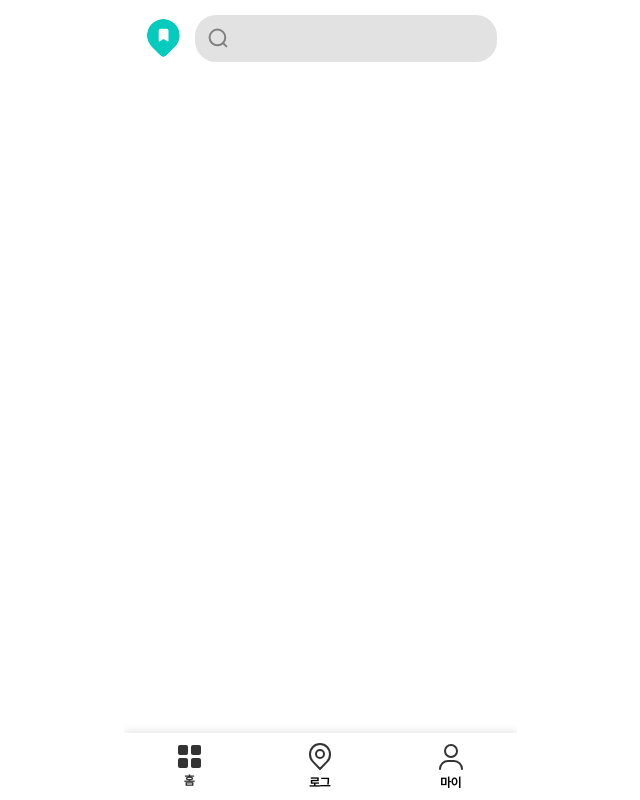
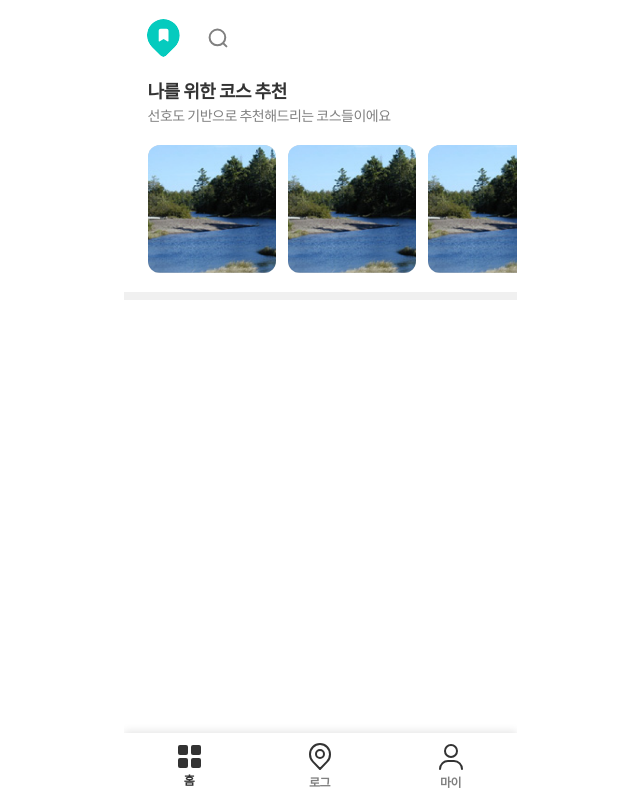
Before and after one commit to Foot-Log/footlog-client, a Next.js app in the folder footlog/: page /home in a window 1280 px wide. Shown: the whole page, without its empty margins (320-960 px from the left). Built offline with nearby package versions, Linux system fonts and the light colour scheme.

Commit message:
design: 공통 컴포넌트 RecommendContainer

```diff
--- a/footlog/src/app/globals.css
+++ b/footlog/src/app/globals.css
@@ -65,7 +65,7 @@ button {
 
 /* 로그인 서비스 설명 폰트 */
 .fonts-loginSubtitle {
-  color: gray8;
+  color: #333333;
 
   text-align: center;
   font-family: 'Noto Sans KR';
@@ -78,7 +78,7 @@ button {
 
 /* 로그인 버튼 폰트 */
 .fonts-loginBtn {
-  color: gray8;
+  color: #333333;
 
   text-align: center;
   font-family: 'Noto Sans KR';
@@ -90,7 +90,7 @@ button {
 }
 
 .fonts-onboardingNumber {
-  color: gray8;
+  color: #333333;
 
   font-family: 'Noto Sans KR';
   font-size: 60px;
@@ -101,7 +101,7 @@ button {
 }
 
 .fonts-onboardingQuestion {
-  color: gray8;
+  color: #333333;
 
   font-family: 'Noto Sans KR';
   font-size: 24px;
@@ -112,6 +112,8 @@ button {
 }
 
 .fonts-onboardingKeyword {
+  color: #808080;
+
   text-align: center;
   font-family: 'Noto Sans KR';
   font-size: 16px;
@@ -135,7 +137,7 @@ button {
 
 /* 검색 placeholder 폰트 */
 .fonts-searchPlaceholder {
-  color: gray3;
+  color: #808080;
 
   font-family: 'Noto Sans KR';
   font-size: 14px;
@@ -147,7 +149,7 @@ button {
 
 /* 추천 제목 폰트 */
 .fonts-recommendTitle {
-  color: gray8;
+  color: #333333;
 
   font-family: 'Noto Sans KR';
   font-size: 18px;
@@ -159,7 +161,7 @@ button {
 
 /* 추천 부제 폰트 */
 .fonts-recommnedSubtitle {
-  color: gray3;
+  color: #808080;
 
   font-family: 'Noto Sans KR';
   font-size: 14px;
@@ -195,7 +197,7 @@ button {
 
 /* 지역별 코스 찾기에서 지역 이름 폰트 */
 .fonts-regionName {
-  color: gray8;
+  color: #333333;
 
   font-family: 'Noto Sans KR';
   font-size: 14px;
@@ -207,6 +209,8 @@ button {
 
 /* navBar */
 .fonts-navBar {
+  color: '#808080';
+
   font-family: 'Noto Sans KR';
   font-size: 12px;
   font-style: normal;
--- a/footlog/src/app/home/page.tsx
+++ b/footlog/src/app/home/page.tsx
@@ -1,11 +1,13 @@
 import NavBar from '@components/common/NavBar/NavBar';
 import HomeHeader from '@components/home/HomeHeader';
+import RecommendContainer from '@components/home/RecommendContainer';
 
 export default function page() {
   return (
     <main className="relative flex h-full w-full flex-col">
       <NavBar />
       <HomeHeader />
+      <RecommendContainer title="나를 위한 코스 추천" subtitle="선호도 기반으로 추천해드리는 코스들이에요" />
     </main>
   );
 }
--- a/footlog/src/components/common/NavBar/NavItem.tsx
+++ b/footlog/src/components/common/NavBar/NavItem.tsx
@@ -13,7 +13,7 @@ export default function NavItem(props: NavBarIconsDataTypes) {
   return (
     <Link href={path} className="flex cursor-pointer flex-col items-center gap-1">
       <IconComponent />
-      <span className="fonts-navBar flex" style={{ color: isActive ? '#333333' : 'gray3' }}>
+      <span className="fonts-navBar flex" style={{ color: isActive ? '#333333' : '#808080' }}>
         {name}
       </span>
     </Link>
--- a/footlog/src/components/common/SearchBar/SearchBar.tsx
+++ b/footlog/src/components/common/SearchBar/SearchBar.tsx
@@ -2,7 +2,7 @@ import { SearchIcon } from '@public/icon';
 
 export default function SearchBar() {
   return (
-    <section className="bg-gray2 rounded-searchBar flex h-[47px] w-[307px] items-center justify-items-center gap-[10.3px] pl-[11px] pr-[5px]">
+    <section className="bg-gray-3 rounded-searchBar flex h-[47px] w-[307px] items-center justify-items-center gap-[10.3px] pl-[11px] pr-[5px]">
       <SearchIcon />
       <input className="bg-transparent" />
     </section>
--- a/footlog/src/components/home/HomeHeader.tsx
+++ b/footlog/src/components/home/HomeHeader.tsx
@@ -3,7 +3,7 @@ import SearchBar from '@components/common/SearchBar/SearchBar';
 
 export default function HomeHeader() {
   return (
-    <section className="absolute top-0 flex h-[67px] w-full items-center justify-around gap-[12.47px] px-5 pt-[9px]">
+    <section className="absolute top-0 flex h-[67px] w-full items-center justify-around gap-[12.47px] bg-white px-5 pt-[9px]">
       <HomeLogoIcon />
       <SearchBar />
     </section>
--- a/footlog/src/components/home/RecommendContainer.tsx
+++ b/footlog/src/components/home/RecommendContainer.tsx
@@ -1,3 +1,8 @@
+import Link from 'next/link';
+import Image from 'next/image';
+import { recommendCoursesData } from '@core/recommendCoursesData';
+import { RecommendCoursesDataTypes } from 'types/CommonTypes';
+
 interface RecommendContainerProps {
   title: string;
   subtitle: string;
@@ -6,9 +11,28 @@ interface RecommendContainerProps {
 export default function RecommendContainer(props: RecommendContainerProps) {
   const { title, subtitle } = props;
   return (
-    <section className="flex flex-col">
-      <p className="fonts-recommendTitle">{title}</p>
-      <p className="fonts-recommnedSubtitle">{subtitle}</p>
+    <section className="flex w-full flex-col">
+      <section className="mt-[68px] flex h-56 w-full flex-col pl-6 pt-[11px]">
+        <p className="fonts-recommendTitle mb-1">{title}</p>
+        <p className="fonts-recommnedSubtitle">{subtitle}</p>
+        <section className="mt-5 flex gap-3 overflow-x-auto">
+          {recommendCoursesData.map((course: RecommendCoursesDataTypes) => (
+            <Link key={course.id} href={`/details/${course.id}`} passHref>
+              <div className="relative flex h-32 w-32 cursor-pointer overflow-hidden rounded-xl bg-[rgba(0,0,0,0.20)]">
+                <Image
+                  fill
+                  src={course.imgSrc}
+                  alt={course.title}
+                  sizes="(max-width: 768px) 100vw, (max-width: 1024px) 50vw, 25vw"
+                  priority
+                  className="object-cover"
+                />
+              </div>
+            </Link>
+          ))}
+        </section>
+      </section>
+      <div className="bg-gray_1 h-2 w-full" />
     </section>
   );
 }
--- a/footlog/src/components/onboarding/OnboardingBtn.tsx
+++ b/footlog/src/components/onboarding/OnboardingBtn.tsx
@@ -7,7 +7,7 @@ interface OnboardingBtnProps {
 export default function OnboardingBtn(props: OnboardingBtnProps) {
   const { text, $disabled, handleOnboardingBtn } = props;
 
-  const color = $disabled ? 'bg-btn-gray' : 'bg-main-green';
+  const color = $disabled ? 'bg-gray-2' : 'bg-main-green';
   const cursor = $disabled ? 'not-allowed' : 'pointer';
 
   return (
--- a/footlog/src/components/onboarding/OnboardingKeywords.tsx
+++ b/footlog/src/components/onboarding/OnboardingKeywords.tsx
@@ -21,7 +21,7 @@ export default function OnboardingKeywords(props: OnboardingKeywordsProps) {
             className="flex cursor-pointer flex-col items-center gap-2"
             onClick={() => onKeywordSelect(keyword)}>
             <IconComponent />
-            <span className="fonts-onboardingKeyword flex" style={{ color: isSelected ? 'main-green' : 'gray3' }}>
+            <span className="fonts-onboardingKeyword flex" style={{ color: isSelected ? '#05CBBE' : '#808080' }}>
               {keyword}
             </span>
           </div>
--- a/footlog/src/core/recommendCoursesData.ts
+++ b/footlog/src/core/recommendCoursesData.ts
@@ -1,8 +1,9 @@
 import courseExampleImg from '@public/courseExample.png';
-import { RecommendCourseTypes } from 'types/CommonTypes';
+import { RecommendCoursesDataTypes } from 'types/CommonTypes';
 
-export const recommendCourseData: RecommendCourseTypes[] = [
+export const recommendCoursesData: RecommendCoursesDataTypes[] = [
   { id: 1, imgSrc: courseExampleImg, title: '문경새재 도립공원', subtitle: '경상북도 문경시', isSaved: true },
   { id: 2, imgSrc: courseExampleImg, title: '문경새재 도립공원', subtitle: '경상북도 문경시', isSaved: false },
   { id: 3, imgSrc: courseExampleImg, title: '문경새재 도립공원', subtitle: '경상북도 문경시', isSaved: false },
+  { id: 4, imgSrc: courseExampleImg, title: '문경새재 도립공원', subtitle: '경상북도 문경시', isSaved: false },
 ];
--- a/footlog/src/types/CommonTypes.ts
+++ b/footlog/src/types/CommonTypes.ts
@@ -13,7 +13,7 @@ export interface NavBarIconsDataTypes {
 
 import { StaticImageData } from 'next/image';
 
-export interface RecommendCourseTypes {
+export interface RecommendCoursesDataTypes {
   id: number;
   imgSrc: StaticImageData;
   title: string;
--- a/footlog/tailwind.config.ts
+++ b/footlog/tailwind.config.ts
@@ -13,10 +13,11 @@ const config: Config = {
         'gradient-conic': 'conic-gradient(from 180deg at 50% 50%, var(--tw-gradient-stops))',
       },
       colors: {
-        gray8: '#333333',
-        gray3: '#808080',
-        gray2: '#E2E2E2',
-        gray1: '#D9D9D9',
+        gray_8: '#333333',
+        gray_4: '#808080',
+        gray_3: '#E2E2E2',
+        gray_2: '#D9D9D9',
+        gray_1: '#F0F0F0',
         'main-green': '#05CBBE',
         'btn-yellow': '#FEE500',
       },
```
